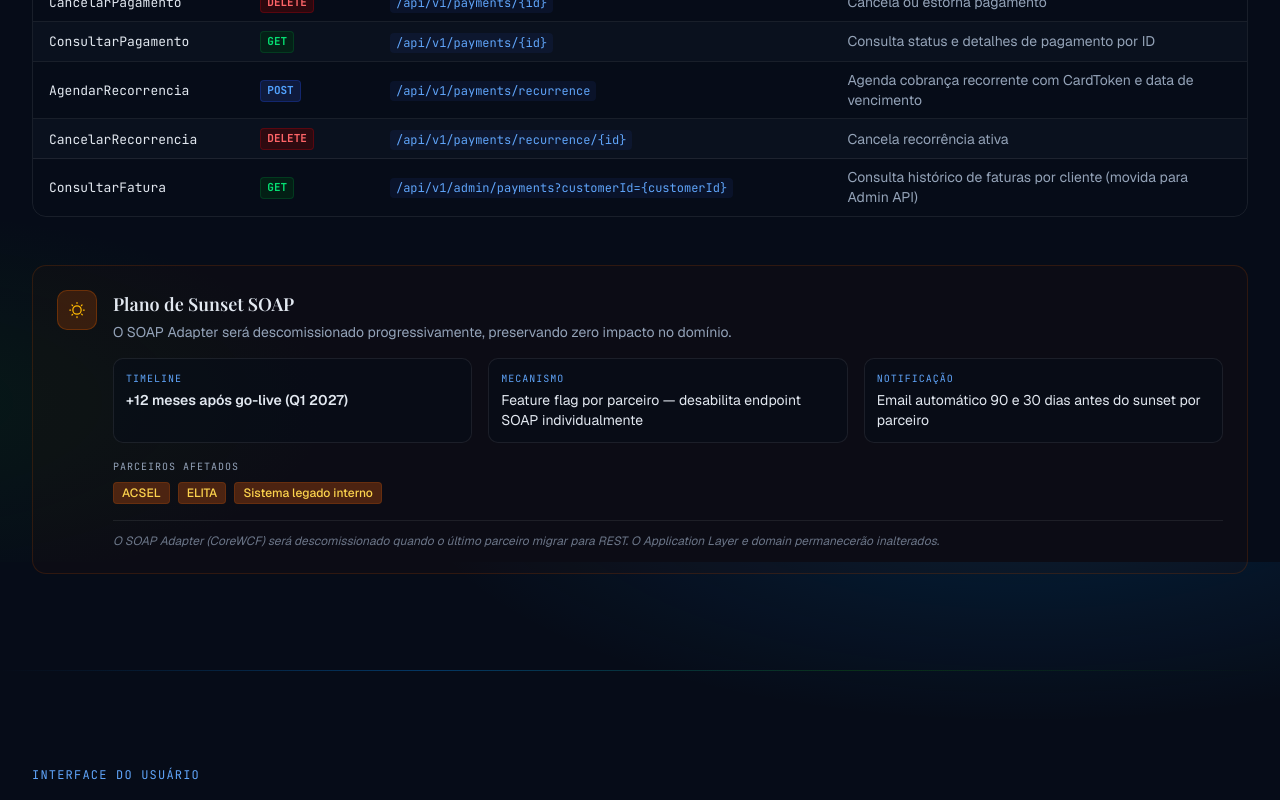
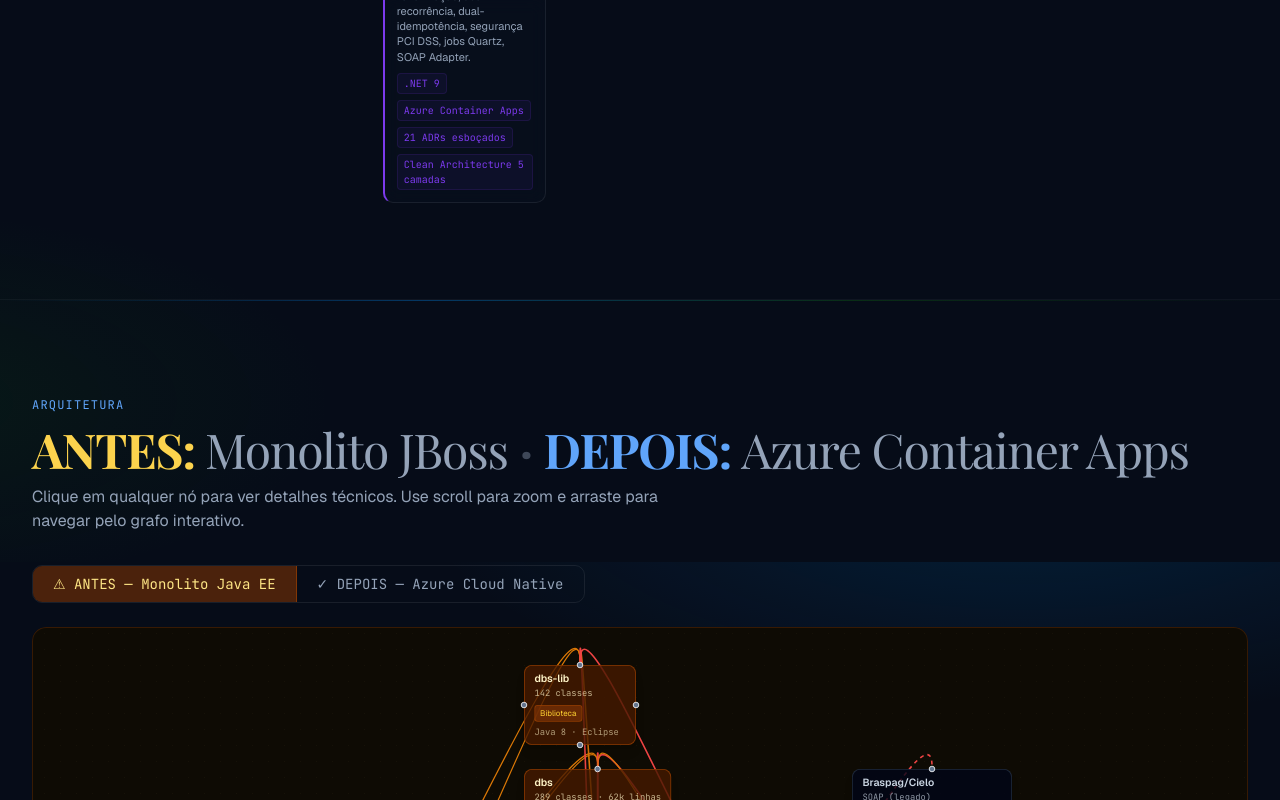
Before and after one commit to sammuka/landingpage-dbs, a Next.js app: page / in a window 1280 px wide. Shown: the part 4238-5038 px from the top of the page. Built offline with nearby package versions, Linux system fonts and the light colour scheme; a web font is replaced by a local one.

Commit message:
feat: insere DiscoverySprint em page.tsx

```diff
--- a/app/page.tsx
+++ b/app/page.tsx
@@ -1,6 +1,7 @@
 import { Navbar } from "@/components/Navbar";
 import { Hero } from "@/components/sections/Hero";
 import { JourneyTimeline } from "@/components/sections/JourneyTimeline";
+import { DiscoverySprint } from "@/components/sections/DiscoverySprint";
 import { ArchitectureMaps } from "@/components/sections/ArchitectureMaps";
 import { EndpointStrategy } from "@/components/sections/EndpointStrategy";
 import { UIComparison } from "@/components/sections/UIComparison";
@@ -27,6 +28,8 @@
         <div className="section-divider" />
         <JourneyTimeline />
         <div className="section-divider" />
+        <DiscoverySprint />
+        <div className="section-divider" />
         <ArchitectureMaps />
         <div className="section-divider" />
         <EndpointStrategy />
```
